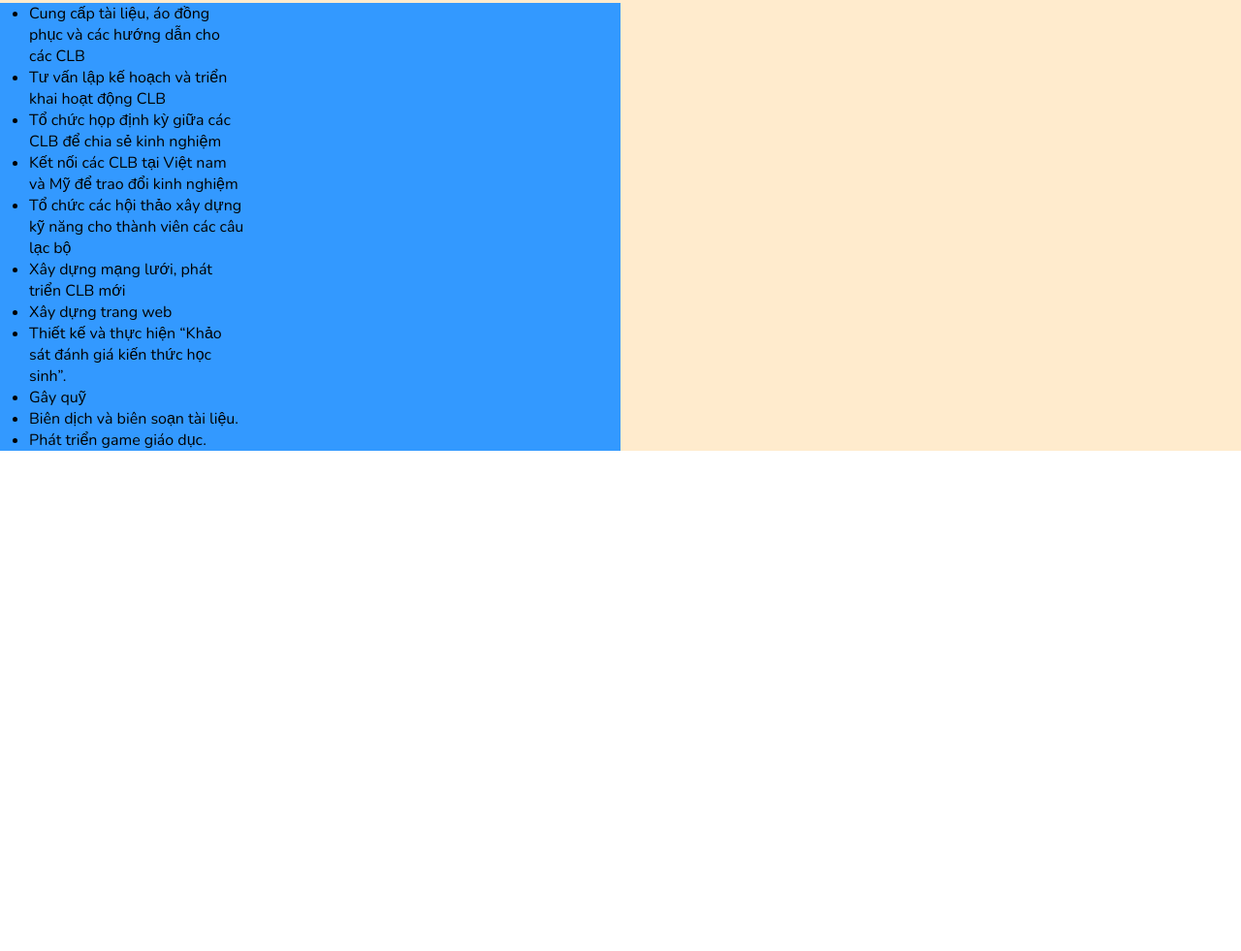
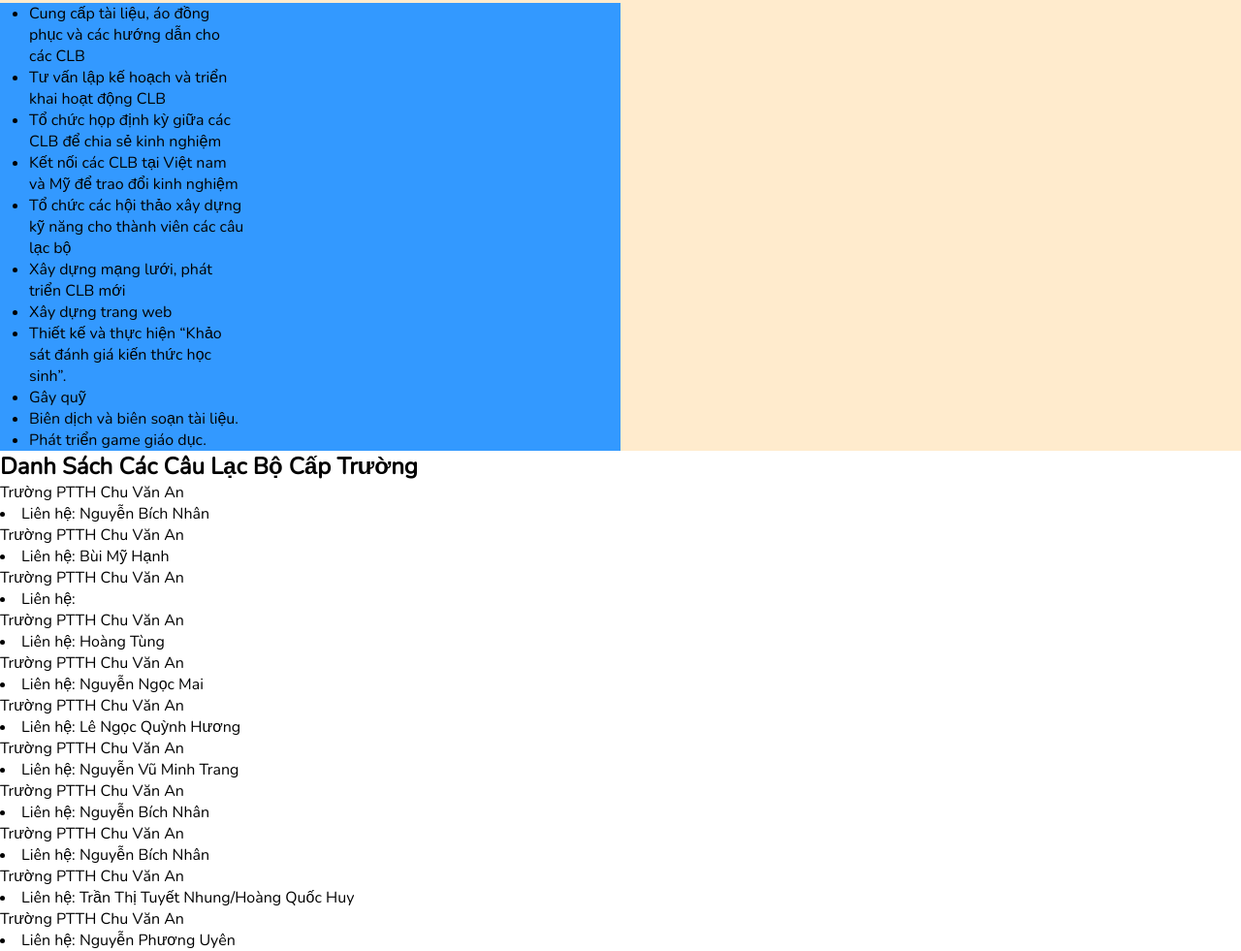
Before and after one commit to itbolt/web, a plain HTML site: page Pages/overview/overview.html in a window 1280 px wide. Shown: the part 2726-3707 px from the top of the page at 97% size. Before the commit the page ends 3191 px from the top, so only its background shows below. Drawn offline with nearby package versions, Linux system fonts and the light colour scheme.

Commit message:
almost done

```diff
--- a/Pages/overview/overview.html
+++ b/Pages/overview/overview.html
@@ -144,5 +144,42 @@
 
     </section>
 
+    <section class = "Các Trường THành Viên">
+        <h1>Danh Sách Các Câu Lạc Bộ Cấp Trường</h1>
+            <ul> Trường PTTH Chu Văn An</ul>
+                <li>Liên hệ: Nguyễn Bích Nhân</li>
+
+            <ul> Trường PTTH Chu Văn An</ul>
+                <li>Liên hệ: Bùi Mỹ Hạnh</li>
+
+            <ul> Trường PTTH Chu Văn An</ul>
+                <li>Liên hệ: </li>
+
+            <ul> Trường PTTH Chu Văn An</ul>
+                <li>Liên hệ: Hoàng Tùng</li>
+
+            <ul> Trường PTTH Chu Văn An</ul>
+                <li>Liên hệ: Nguyễn Ngọc Mai</li>
+
+            <ul> Trường PTTH Chu Văn An</ul>
+                <li>Liên hệ: Lê Ngọc Quỳnh Hương</li>
+
+            <ul> Trường PTTH Chu Văn An</ul>
+                <li>Liên hệ: Nguyễn Vũ Minh Trang</li>
+
+            <ul> Trường PTTH Chu Văn An</ul>
+                <li>Liên hệ: Nguyễn Bích Nhân</li>
+
+            <ul> Trường PTTH Chu Văn An</ul>
+                <li>Liên hệ: Nguyễn Bích Nhân</li>
+
+            <ul> Trường PTTH Chu Văn An</ul>
+                <li>Liên hệ: Trần Thị Tuyết Nhung/Hoàng Quốc Huy</li>
+
+            <ul> Trường PTTH Chu Văn An</ul>
+                <li>Liên hệ: Nguyễn Phương Uyên</li>
+
+      </section>
+
 
 </body>
```
